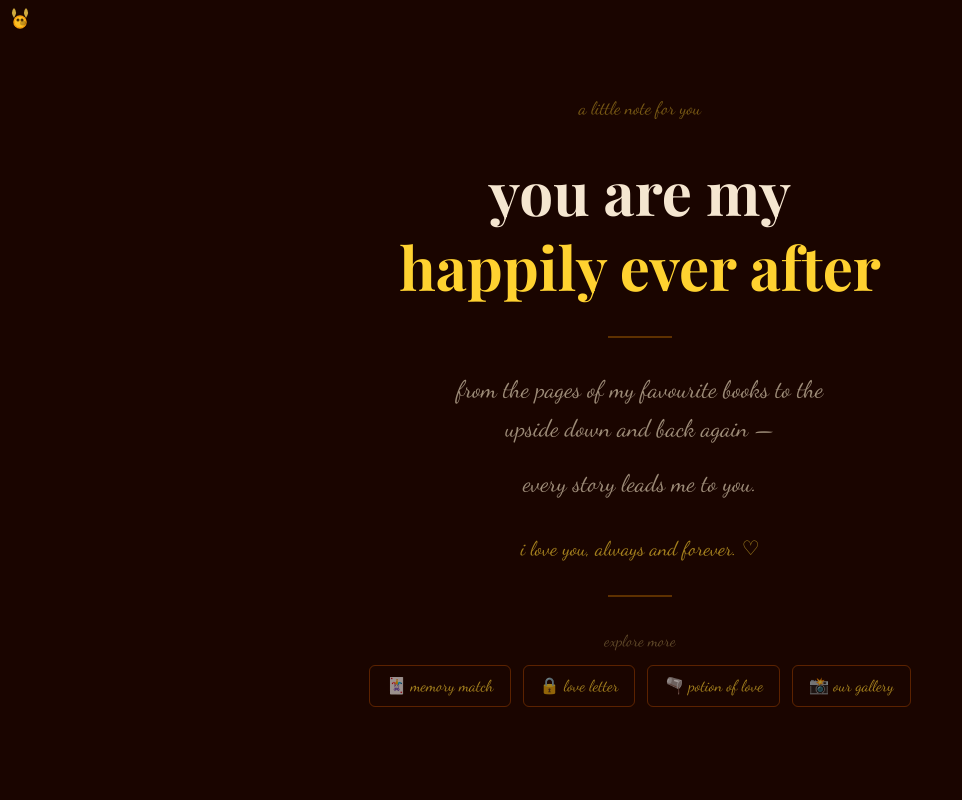
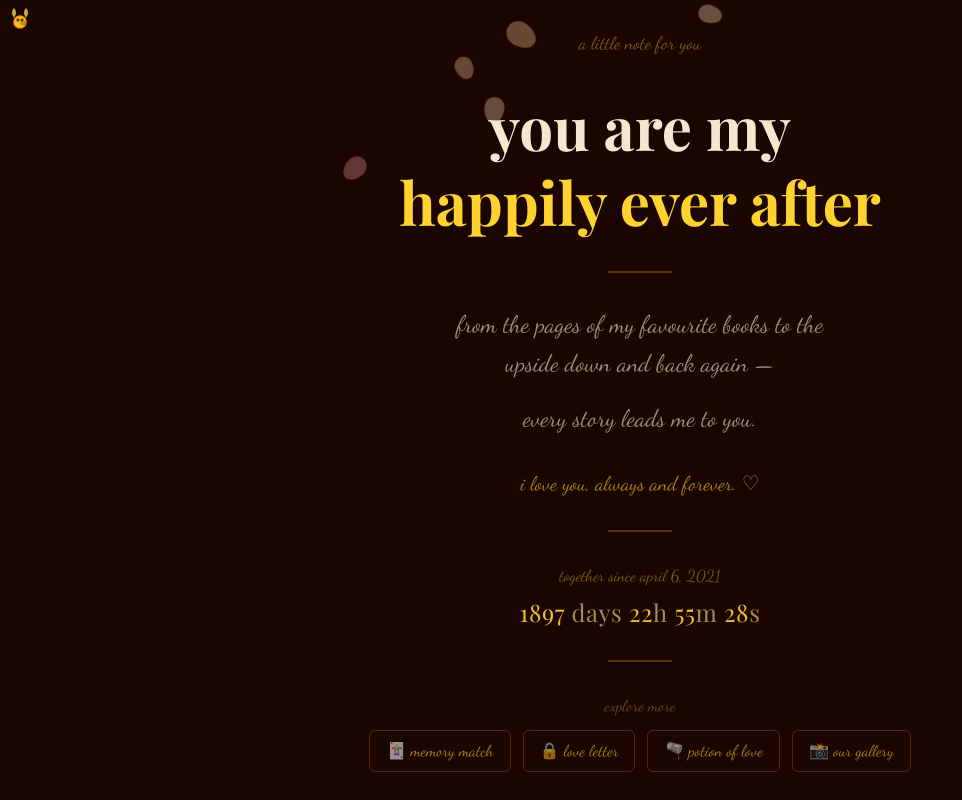
Before and after one commit to ashvirbheem19-cpu/Test2, a Next.js app: page /second in a window 1280 px wide. Shown: the whole page, without its empty margins (0-962 px from the left). Built offline with nearby package versions, Linux system fonts and the light colour scheme; a web font is replaced by a local one.

Commit message:
add together-since counter and falling flower petals

```diff
--- a/src/app/love-letter/page.tsx
+++ b/src/app/love-letter/page.tsx
@@ -2,6 +2,7 @@
 
 import { useState } from "react"
 import { motion } from "framer-motion"
+import { FallingPetals } from "@/components/ui/falling-petals"
 
 export default function LoveLetterPage() {
   const [password, setPassword] = useState("")
@@ -21,6 +22,7 @@ export default function LoveLetterPage() {
   if (unlocked) {
     return (
       <div className="relative min-h-screen bg-[#1a0500] flex items-center justify-center px-6">
+        <FallingPetals />
         <div className="max-w-xl text-center space-y-6 animate-in fade-in duration-1000">
           <p className="font-[family-name:var(--font-dancing)] text-amber-300/40 text-lg">
             unlocked just for you
@@ -62,6 +64,7 @@ export default function LoveLetterPage() {
 
   return (
     <div className="relative min-h-screen bg-[#1a0500] flex items-center justify-center px-6">
+      <FallingPetals />
       <div className="max-w-md w-full text-center space-y-6">
         <p className="font-[family-name:var(--font-dancing)] text-amber-300/40 text-lg">
           a locked letter for you
--- a/src/app/second/page.tsx
+++ b/src/app/second/page.tsx
@@ -2,12 +2,15 @@
 
 import { DottedSurface } from "@/components/ui/dotted-surface"
 import { Snitch } from "@/components/ui/snitch"
+import { TogetherSince } from "@/components/ui/together-since"
+import { FallingPetals } from "@/components/ui/falling-petals"
 
 export default function SecondPage() {
   return (
     <div className="relative min-h-screen bg-[#1a0500]">
       <DottedSurface />
       <Snitch />
+      <FallingPetals />
       <div className="relative z-10 flex items-center justify-center min-h-screen px-6">
         <div className="max-w-xl text-center space-y-8">
           <p className="font-[family-name:var(--font-dancing)] text-amber-300/40 text-lg">
@@ -34,6 +37,10 @@ export default function SecondPage() {
               i love you, always and forever. ♡
             </p>
           </div>
+
+          <div className="w-16 h-0.5 bg-amber-500/30 mx-auto" />
+
+          <TogetherSince />
 
           <div className="w-16 h-0.5 bg-amber-500/30 mx-auto" />
 
--- /dev/null
+++ b/src/components/ui/falling-petals.tsx
@@ -0,0 +1,84 @@
+"use client"
+
+import { useEffect, useState } from "react"
+
+interface Petal {
+  id: number
+  left: number
+  delay: number
+  duration: number
+  size: number
+  rotation: number
+  color: string
+  sway: number
+}
+
+const COLORS = [
+  "255, 183, 197", // pink
+  "255, 154, 162", // light pink
+  "255, 200, 150", // peach
+  "245, 200, 220", // blush
+  "255, 220, 180", // warm cream
+]
+
+export function FallingPetals() {
+  const [petals, setPetals] = useState<Petal[]>([])
+
+  useEffect(() => {
+    const items: Petal[] = Array.from({ length: 20 }, (_, i) => ({
+      id: i,
+      left: Math.random() * 100,
+      delay: Math.random() * 15,
+      duration: 8 + Math.random() * 12,
+      size: 10 + Math.random() * 16,
+      rotation: Math.random() * 360,
+      color: COLORS[Math.floor(Math.random() * COLORS.length)],
+      sway: Math.random() * 60 - 30,
+    }))
+    setPetals(items)
+  }, [])
+
+  return (
+    <div className="fixed inset-0 pointer-events-none z-50 overflow-hidden">
+      {petals.map((p) => (
+        <div
+          key={p.id}
+          className="absolute -top-8"
+          style={{
+            left: `${p.left}%`,
+            animation: `petalFall ${p.duration}s ease-in ${p.delay}s infinite`,
+            animationDelay: `${p.delay}s`,
+          }}
+        >
+          <div
+            className="rounded-full"
+            style={{
+              width: p.size,
+              height: p.size * 1.3,
+              background: `rgba(${p.color}, 0.5)`,
+              borderRadius: "50% 50% 50% 50% / 60% 60% 40% 40%",
+              transform: `rotate(${p.rotation}deg)`,
+              animation: `petalSpin ${p.duration * 0.7}s linear ${p.delay}s infinite, petalSway ${p.duration * 0.5}s ease-in-out ${p.delay}s infinite`,
+            }}
+          />
+        </div>
+      ))}
+      <style jsx>{`
+        @keyframes petalFall {
+          0% { transform: translateY(-20px) translateX(0); opacity: 0; }
+          5% { opacity: 0.7; }
+          90% { opacity: 0.5; }
+          100% { transform: translateY(100vh) translateX(30px); opacity: 0; }
+        }
+        @keyframes petalSpin {
+          0% { transform: rotate(0deg); }
+          100% { transform: rotate(360deg); }
+        }
+        @keyframes petalSway {
+          0%, 100% { margin-left: 0; }
+          50% { margin-left: 15px; }
+        }
+      `}</style>
+    </div>
+  )
+}
--- /dev/null
+++ b/src/components/ui/together-since.tsx
@@ -0,0 +1,38 @@
+"use client"
+
+import { useState, useEffect } from "react"
+
+const START = new Date("2021-04-06T00:00:00")
+
+function calc() {
+  const now = new Date()
+  const diff = now.getTime() - START.getTime()
+  const days = Math.floor(diff / 86400000)
+  const hours = Math.floor((diff % 86400000) / 3600000)
+  const minutes = Math.floor((diff % 3600000) / 60000)
+  const seconds = Math.floor((diff % 60000) / 1000)
+  return { days, hours, minutes, seconds }
+}
+
+export function TogetherSince() {
+  const [t, setT] = useState(calc)
+
+  useEffect(() => {
+    const id = setInterval(() => setT(calc), 1000)
+    return () => clearInterval(id)
+  }, [])
+
+  return (
+    <div className="text-center space-y-2">
+      <p className="font-[family-name:var(--font-dancing)] text-amber-300/40 text-sm md:text-base">
+        together since april 6, 2021
+      </p>
+      <p className="font-[family-name:var(--font-playfair)] text-amber-200/60 text-xl md:text-2xl tracking-wide">
+        <span className="text-amber-300/90">{t.days}</span> days{" "}
+        <span className="text-amber-300/90">{t.hours}</span>h{" "}
+        <span className="text-amber-300/90">{t.minutes}</span>m{" "}
+        <span className="text-amber-300/90">{t.seconds}</span>s
+      </p>
+    </div>
+  )
+}
```
